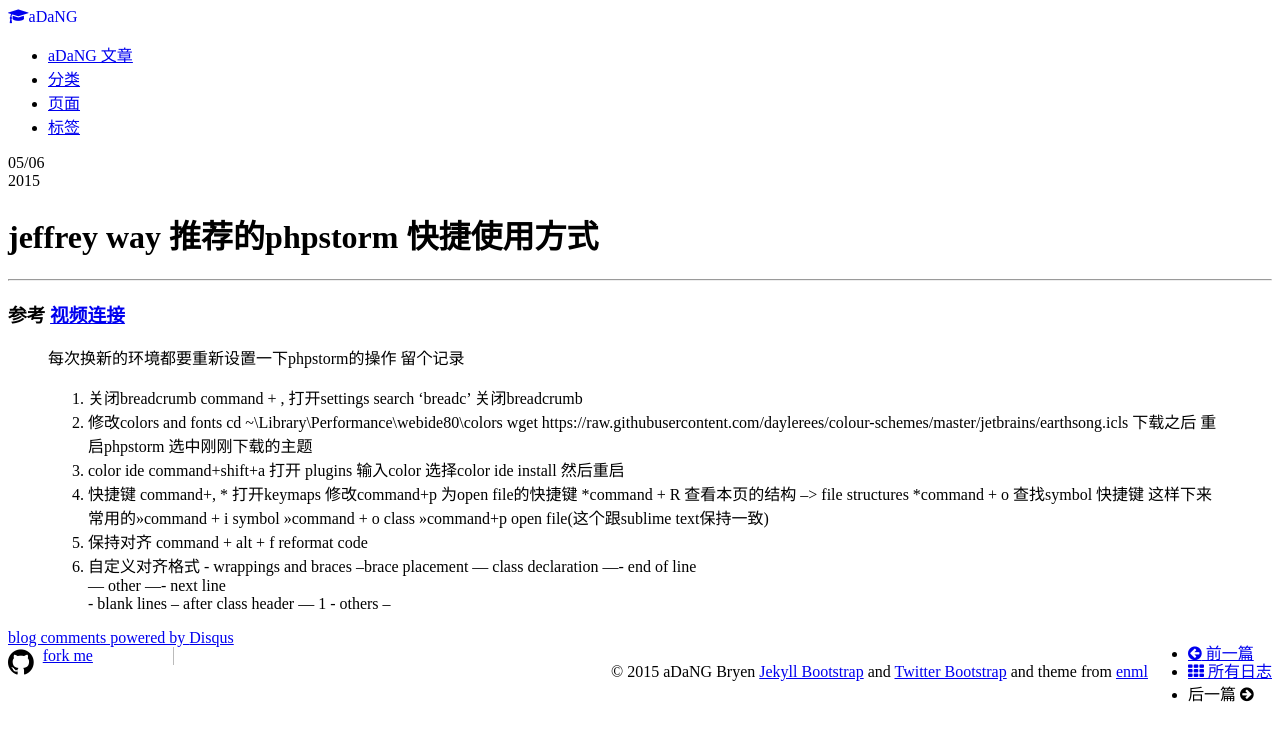
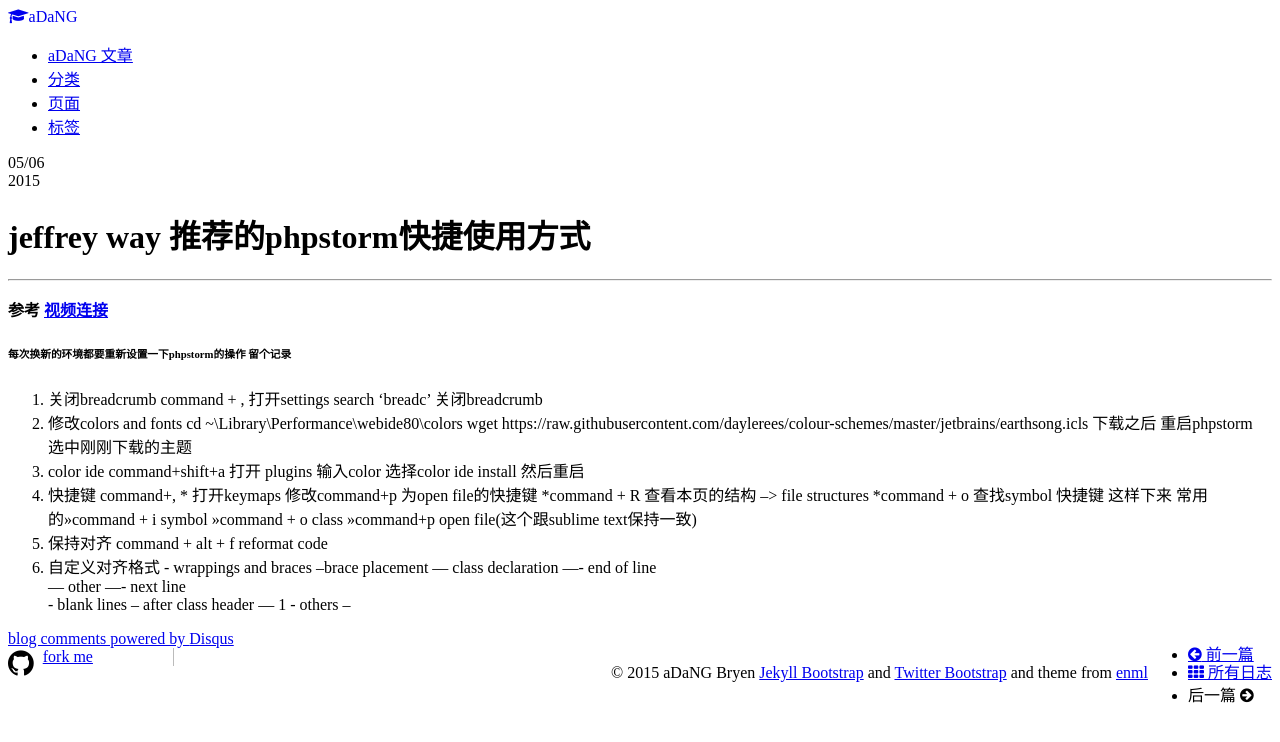
Before and after one commit to adangbryen/adangbryen.github.io, a Jekyll site: the page built from _posts/2015-05-06-phpstorm-settings.md, in a window 1280 px wide. Shown: the top 742 px of the page. Built offline with Jekyll 4.4.1, drawn with Linux system fonts in a browser that asks for light colours; nearby versions of some CDN libraries; Markdown is read by kramdown in place of the engine named in the settings; comment, search, counter and statistics services are not loaded.

```diff
--- a/_posts/2015-05-06-phpstorm-settings.md
+++ b/_posts/2015-05-06-phpstorm-settings.md
@@ -3,15 +3,15 @@ layout: post
 title: "Be awesome in phpstorm"
 description: "phpstorm 设置 jeffrey way 推荐方式"
 category: phpstorm
-tags: [phpstorm,php]
+tags: [phpstorm, php]
 ---
 {% include JB/setup %}
-# jeffrey way 推荐的phpstorm 快捷使用方式
+# jeffrey way 推荐的phpstorm快捷使用方式
 ---
 
 
-### 参考 [视频连接](https://laracasts.com/series/how-to-be-awesome-in-phpstorm/)
-> 每次换新的环境都要重新设置一下phpstorm的操作 留个记录
+**参考 [视频连接](https://laracasts.com/series/how-to-be-awesome-in-phpstorm/)**
+######每次换新的环境都要重新设置一下phpstorm的操作 留个记录
 1. 关闭breadcrumb  command + , 打开settings search 'breadc' 关闭breadcrumb
 2. 修改colors and fonts
     cd ~\Library\Performance\webide80\colors
```
